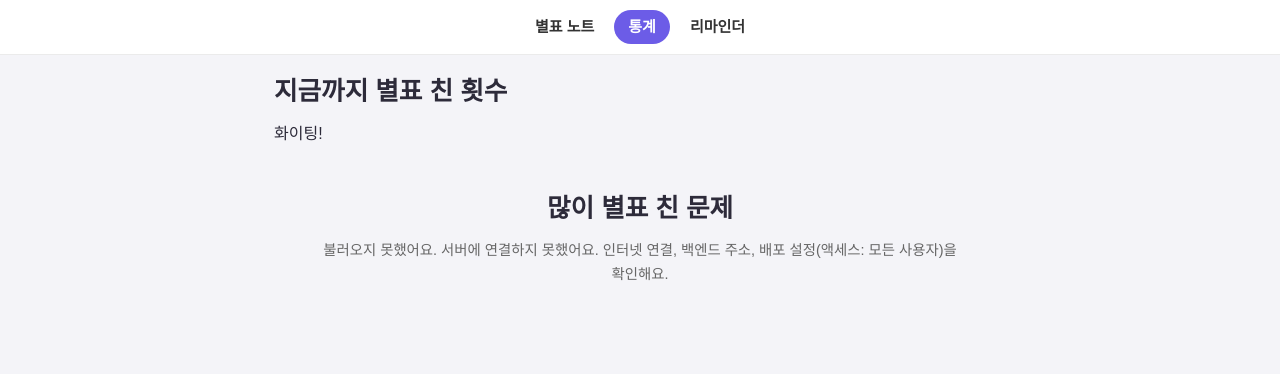
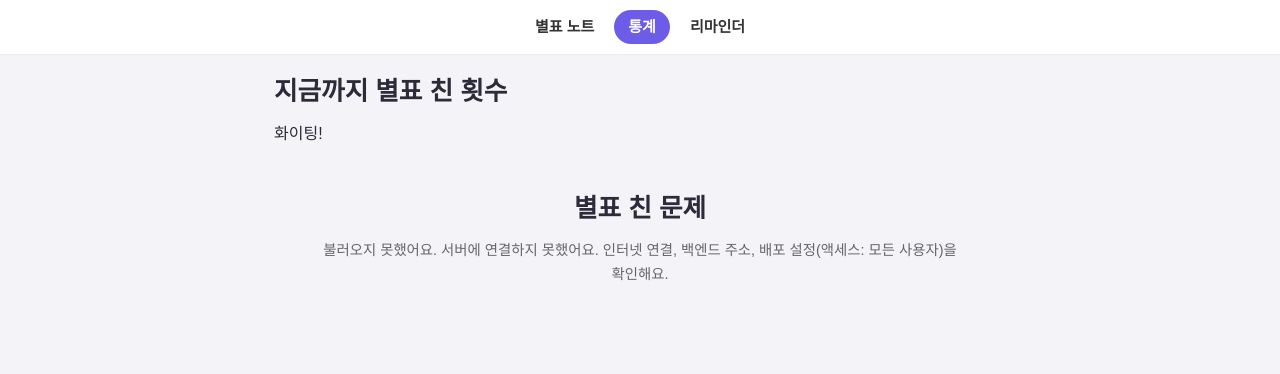
Before and after one commit to dotol2jr-school/test, a plain HTML site: page stat.html in a window 1280 px wide. Drawn offline with Linux system fonts and the light colour scheme; no server answers.

Commit message:
Update stat.html

```diff
--- a/stat.html
+++ b/stat.html
@@ -170,8 +170,8 @@ body{margin:0;line-height:1.7;word-break:keep-all;overflow-wrap:break-word;-webk
   <h1 class="st-h">지금까지 별표 친 횟수</h1>
   <p class="st-p">화이팅!</p>
 
-  <section class="st-sec st-dstat" data-st="dstat" data-tab="별표 친 문제" data-api="https://script.google.com/macros/s/AKfycbyG1U5xSKZ20XSHh4CInx5eOEbPGYXfvvZV9T1a3jf9zUhOHbEQ1JMtCGw8C2zwz0v2/exec" data-calc="count" data-unit="개" data-field="문제 번호">
-    <h2 class="st-h">많이 별표 친 문제</h2>
+  <section class="st-sec st-dstat" data-st="dstat" data-tab="별표 친 문제" data-api="https://script.google.com/macros/s/AKfycbyG1U5xSKZ20XSHh4CInx5eOEbPGYXfvvZV9T1a3jf9zUhOHbEQ1JMtCGw8C2zwz0v2/exec" data-calc="count" data-unit="번" data-field="문제 번호">
+    <h2 class="st-h">별표 친 문제</h2>
     <div class="st-ds-out" aria-live="polite"></div>
   </section>
 </main>
```
